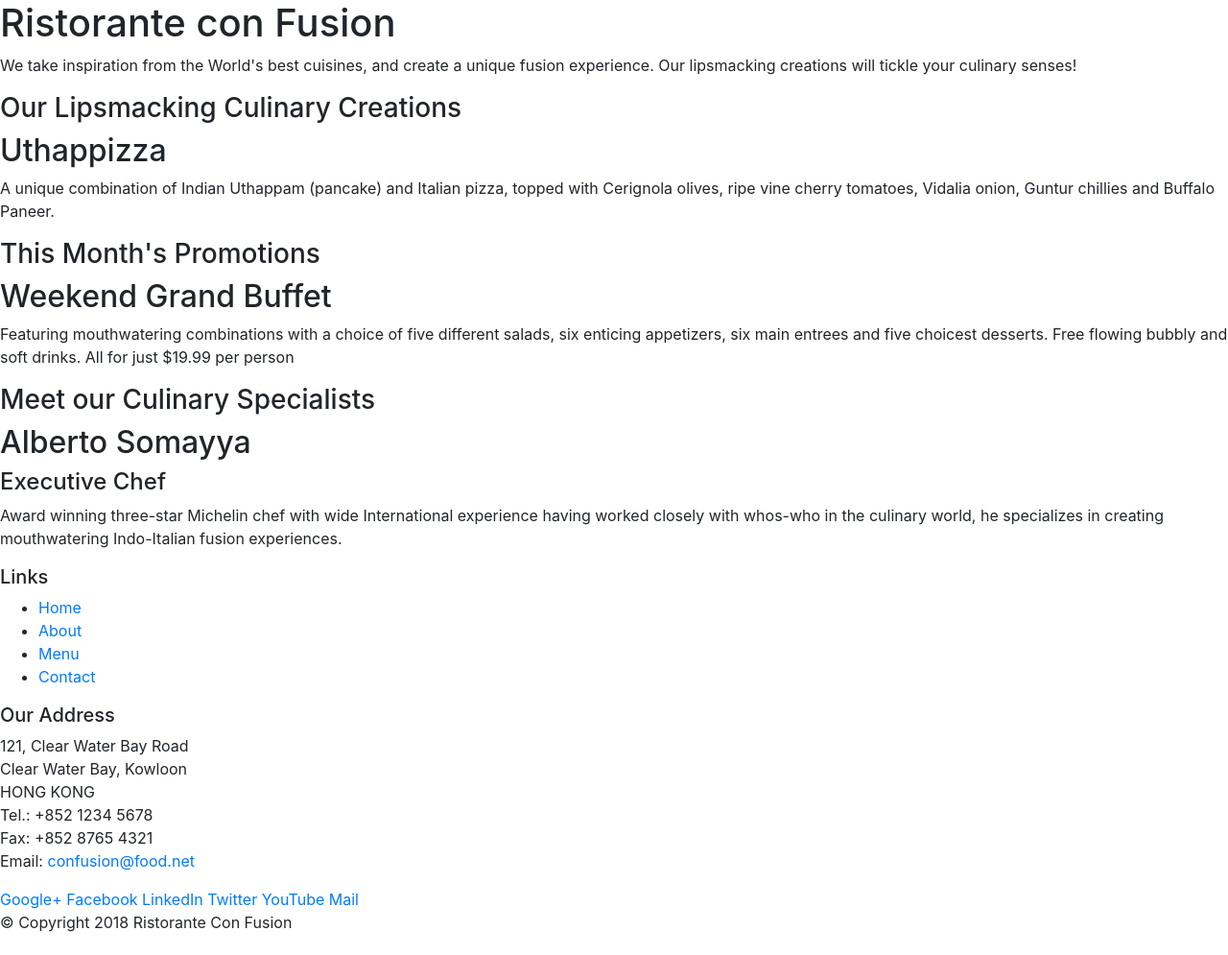
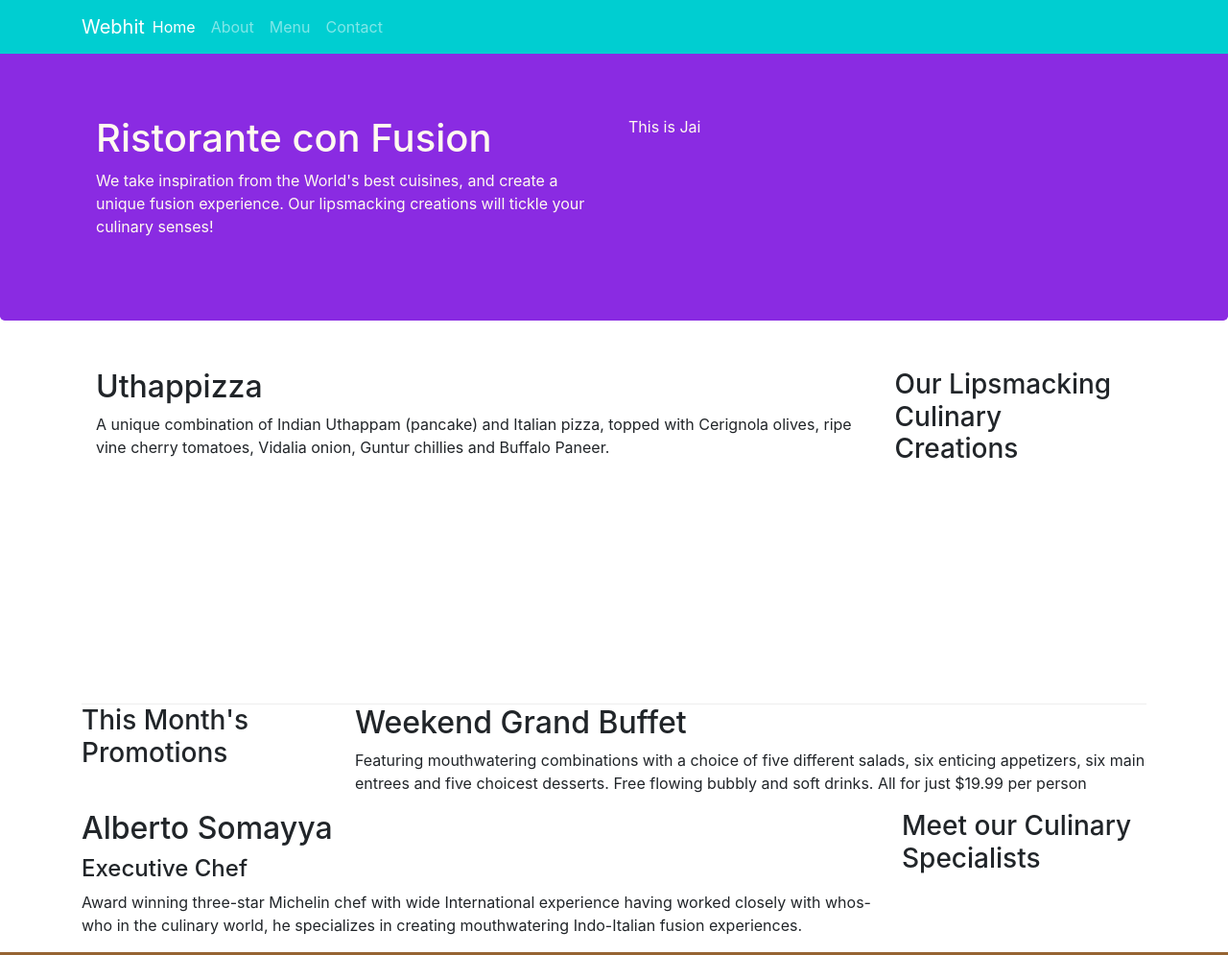
Before and after one commit to deadhit-7081/bootstrap4, a website: page index.html in a window 1280 px wide. Shown: the top 995 px of the page at 96% size. Drawn offline with nearby package versions, Linux system fonts and the light colour scheme.

Commit message:
Navigation Bar And breadcrumb

```diff
--- /dev/null
+++ b/css/style.css
@@ -0,0 +1,40 @@
+.row-header
+{
+    margin:0px auto;
+    padding: 0px auto;
+}
+.row-content
+{
+    margin:0px auto;
+    padding: 50px 0px 50px 0px;
+    border-bottom:1px ridge;
+    min-height:400px;
+}
+.footer
+{
+    background-color: rgb(150,100,50);
+    margin:0px auto;
+    padding:20px 0px 20px 0px;
+}
+.jumbotron
+{
+    padding:70px 30px 70px 30px;
+    margin:0px auto;
+    background: blueviolet;
+    color:floralwhite;
+}
+.address
+{
+    font: size 80%;
+    margin:0px;
+    color:green;
+}
+body
+{
+    padding:50px 0px 0px 0px;
+    z-index:0;
+}
+.navbar-dark
+{
+    background:darkturquoise;
+}
--- /dev/null
+++ b/css/style1.css
@@ -0,0 +1,13 @@
+.jumbotron
+{
+    padding:70px 30px 70px 30px;
+    margin:0px auto;
+    background: blueviolet;
+    color:floralwhite;
+}
+.footer
+{
+    background-color: lightgrey;
+    margin:0px auto;
+    padding:20px 0px 20px 0px;
+}
--- a/index.html
+++ b/index.html
@@ -9,51 +9,71 @@
 
         <!-- Bootstrap CSS -->
         <link rel="stylesheet" href="node_modules/bootstrap/dist/css/bootstrap.min.css">
+        <link rel="stylesheet" href="css/style.css">
     <title>Ristorante Con Fusion</title>
 </head>
 
 <body>
+<nav class="navbar navbar-dark navbar-expand-sm fixed-top">
+<div class="container">
+    <button class="navbar-toggler" type="button" data-toggle="collapse" data-target="#Navbar">
+        <span class="navbar-toggler-icon"></span>
 
-    <header>
-        <div>
-            <div>
-                <div>
+    </button>
+    <a class="navbar-brand mr-auto" href="#">Webhit</a>
+    <div class="collapse navbar-collapse" id="Navbar">
+
+    <ul class="navbar-nav mr-auto" >
+        <li class="nav-item active"><a class="nav-link" href="#">Home</a></li>
+        <li class="nav-item"><a class="nav-link" href="./aboutus.html">About</a></li>
+        <li class="nav-item"><a class="nav-link" href="#">Menu</a></li>
+        <li class="nav-item"><a class="nav-link" href="#">Contact</a></li>
+
+    </ul>
+    </div>
+</div>
+</nav>
+    <header class="jumbotron">
+        <div class="container">
+            <div class="row row-header align-item-center">
+                <div class="col-12 col-sm-6">
                     <h1>Ristorante con Fusion</h1>
                     <p>We take inspiration from the World's best cuisines, and create a unique fusion experience. Our lipsmacking creations will tickle your culinary senses!</p>
                 </div>
-                <div>
+                <div class="col-12 col-sm">
+                    <h>This is Jai</h>
                 </div>
             </div>
         </div>
     </header>
 
-    <div>
-        <div>
-            <div>
+    <div class="container">
+        <div class="row row-content align-item-center">
+            <div class="col-12 col-sm-4 order-sm-last col-md-3">
                 <h3>Our Lipsmacking Culinary Creations</h3>
             </div>
-            <div>
+            <div class="col col-sm order-sm-first col-md">
                 <h2>Uthappizza</h2>
                 <p>A unique combination of Indian Uthappam (pancake) and Italian pizza, topped with Cerignola olives, ripe vine cherry tomatoes, Vidalia onion, Guntur chillies and Buffalo Paneer.</p>
             </div>
         </div>
 
 
-        <div>
-            <div>
+        <div class="row align-item-center">
+            <div class="col-12 col-sm-4 col-md-3">
                 <h3>This Month's Promotions</h3>
             </div>
-            <div>
+            <div class="col col-sm col-md">
                 <h2>Weekend Grand Buffet</h2>
                 <p>Featuring mouthwatering combinations with a choice of five different salads, six enticing appetizers, six main entrees and five choicest desserts. Free flowing bubbly and soft drinks. All for just $19.99 per person </p>
             </div>
         </div>
 
-        <div>
-            <div>
+        <div class="row align-item-center">
+            <div class="col-12 col-sm-4 order-sm-last col-md-3">
                 <h3>Meet our Culinary Specialists</h3>
             </div>
-            <div>
+            <div class="col col-sm order-sm-first col-md">
                 <h2>Alberto Somayya</h2>
                 <h4>Executive Chef</h4>
                 <p>Award winning three-star Michelin chef with wide International experience having worked closely with whos-who in the culinary world, he specializes in creating mouthwatering Indo-Italian fusion experiences. </p>
@@ -61,19 +81,19 @@
         </div>
     </div>
 
-    <footer>
-        <div>
-            <div>
-                <div>
+    <footer class="footer">
+        <div class="container">
+            <div class="row">
+                <div class="col-4 offset-1 col-sm-2">
                     <h5>Links</h5>
-                    <ul>
+                    <ul class="list-unstyled">
                         <li><a href="#">Home</a></li>
-                        <li><a href="#">About</a></li>
+                        <li><a href="./aboutus.html">About</a></li>
                         <li><a href="#">Menu</a></li>
                         <li><a href="#">Contact</a></li>
                     </ul>
                 </div>
-                <div>
+                <div class="col-7 col-sm-5">
                     <h5>Our Address</h5>
                     <address>
 		              121, Clear Water Bay Road<br>
@@ -84,8 +104,8 @@
 		              Email: <a href="mailto:confusion@food.net">confusion@food.net</a>
 		           </address>
                 </div>
-                <div>
-                    <div>
+                <div class="col-12 col-sm-4 align-self-center">
+                    <div class="text-center">
                         <a href="http://google.com/+">Google+</a>
                         <a href="http://www.facebook.com/profile.php?id=">Facebook</a>
                         <a href="http://www.linkedin.com/in/">LinkedIn</a>
@@ -95,8 +115,8 @@
                     </div>
                 </div>
            </div>
-           <div>
-                <div>
+           <div class="row justify-content-center">
+                <div class="col-auto">
                     <p>© Copyright 2018 Ristorante Con Fusion</p>
                 </div>
            </div>
```
Also changed, not shown: aboutus.html (added, +138 -0 lines).
